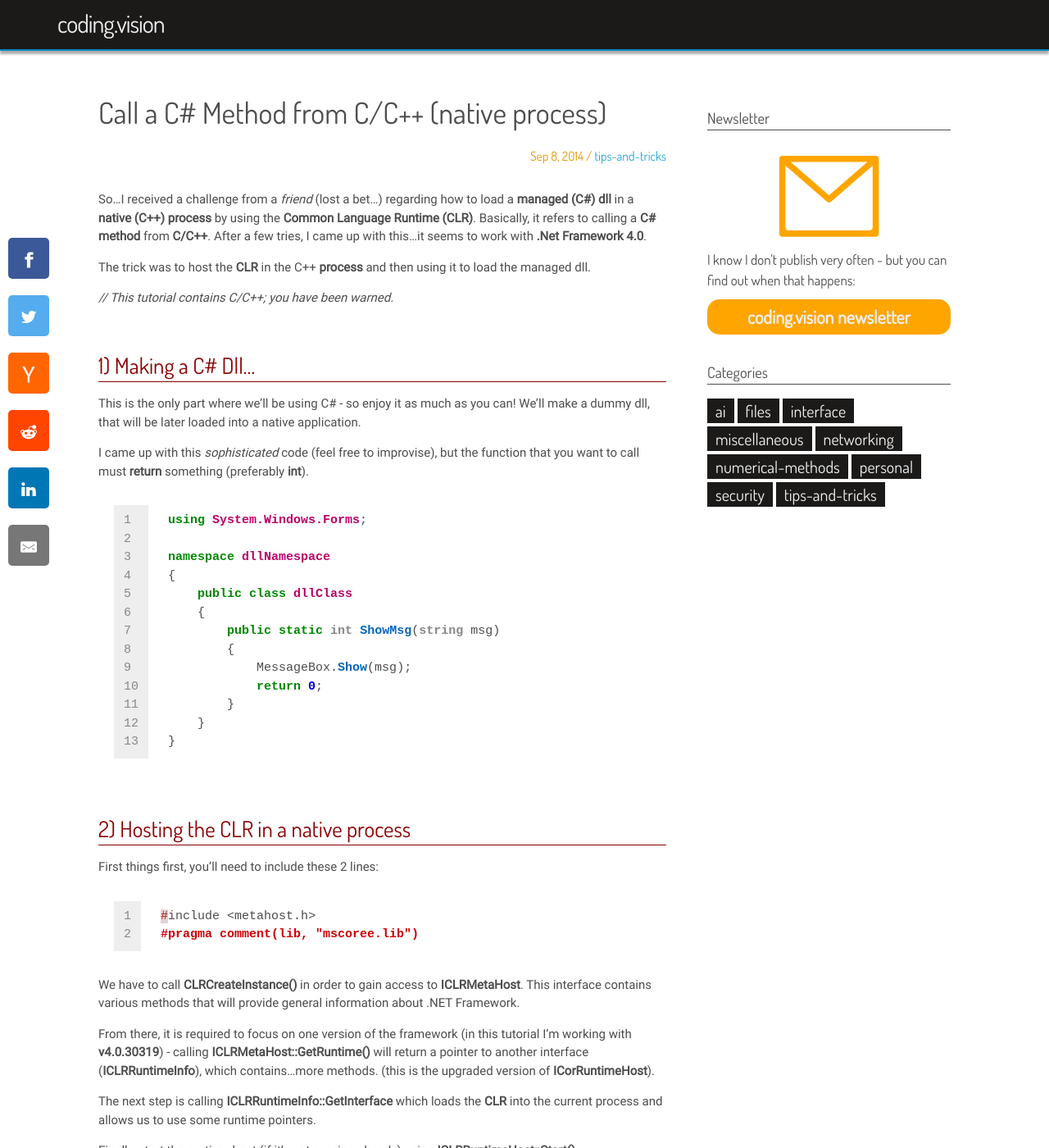
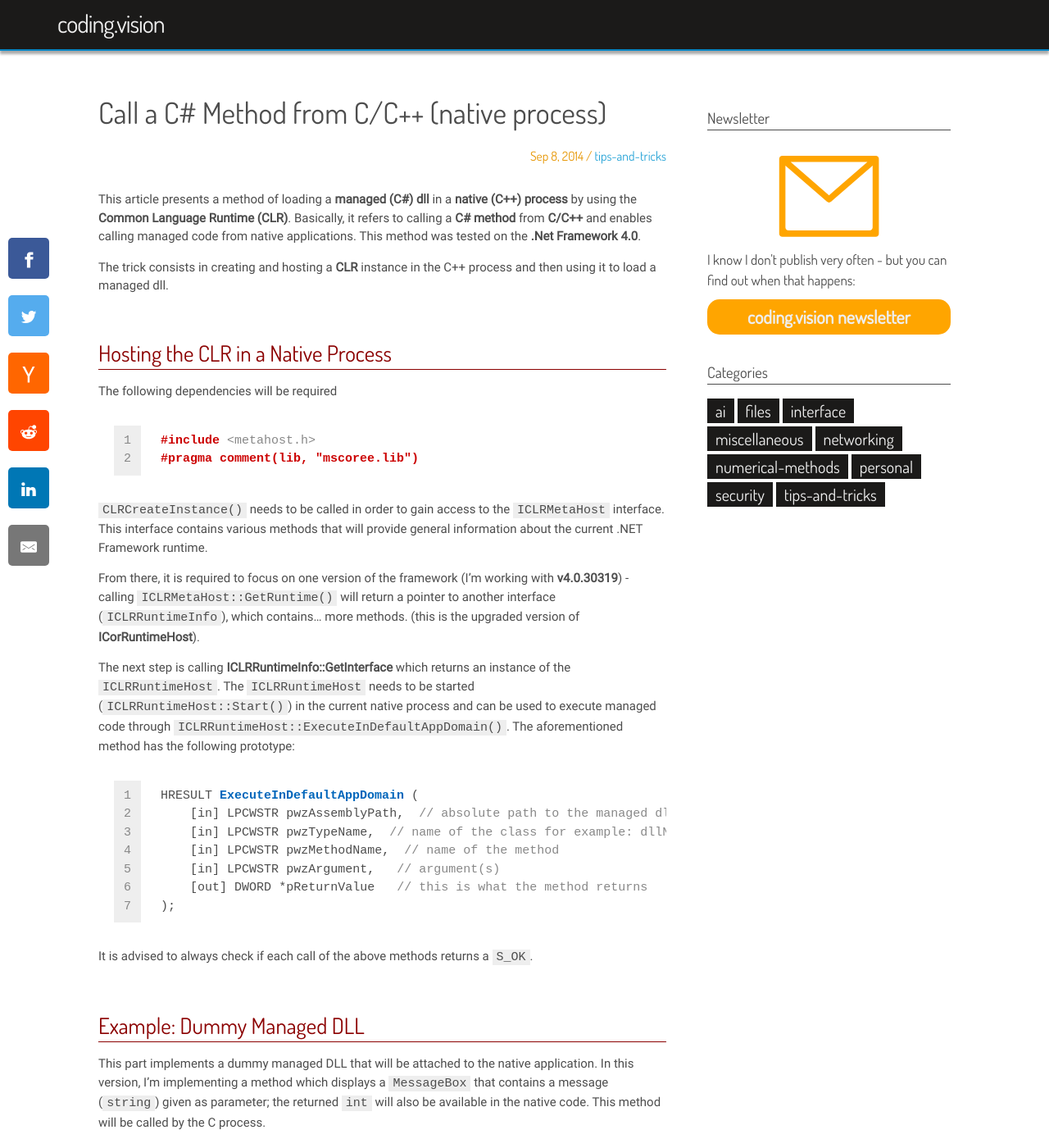
Before and after one commit to Apex95/apex95.github.io, a Jekyll site: the page built from _posts/2014-09-08-calling-a-c-method-from-c-c-native-process.markdown, in a window 1280 px wide and 1400 px high. Shown: the whole window at 82% size. Built offline with Jekyll 4.4.1, drawn with Linux system fonts in a browser that asks for light colours; some web fonts are replaced; comment, search, counter and statistics services are not loaded; some of the changed text lies outside the part shown.

Commit message:
updated article

````diff
--- a/_posts/2014-09-08-calling-a-c-method-from-c-c-native-process.markdown
+++ b/_posts/2014-09-08-calling-a-c-method-from-c-c-native-process.markdown
@@ -6,17 +6,42 @@ categories: tips-and-tricks
 image: /imgs/thumbnails/runtime-host.webp
 ---
 
-So...I received a challenge from a _friend_ (lost a bet...) regarding how to load a **managed (C#) dll** in a **native (C++) process** by using the **Common Language Runtime (CLR)**. Basically, it refers to calling a **C# method** from **C/C++**. After a few tries, I came up with this...it seems to work with **.Net Framework 4.0**.
+This article presents a method of loading a **managed (C#) dll** in a **native (C++) process** by using the **Common Language Runtime (CLR)**. Basically, it refers to calling a **C# method** from **C/C++** and enables calling managed code from native applications. This method was tested on the **.Net Framework 4.0**.
 
-The trick was to host the **CLR** in the C++ **process** and then using it to load the managed dll.
+The trick consists in creating and hosting a **CLR** instance in the C++ process and then using it to load a managed dll.
 
-_// This tutorial contains C/C++; you have been warned._
 
-## 1) Making a C# Dll...
+## Hosting the CLR in a Native Process
 
-This is the only part where we'll be using C# - so enjoy it as much as you can! We'll make a dummy dll, that will be later loaded into a native application.
+The following dependencies will be required
 
-I came up with this _sophisticated_ code (feel free to improvise), but the function that you want to call must **return** something (preferably **int**).
+```c
+#include <metahost.h>
+#pragma comment(lib, "mscoree.lib")
+```
+
+`CLRCreateInstance()` needs to be called in order to gain access to the `ICLRMetaHost` interface. This interface contains various methods that will provide general information about the current .NET Framework runtime.
+
+From there, it is required to focus on one version of the framework (I'm working with **v4.0.30319**) - calling `ICLRMetaHost::GetRuntime()` will return a pointer to another interface (`ICLRRuntimeInfo`), which contains... more methods. (this is the upgraded version of **ICorRuntimeHost**).
+
+The next step is calling **ICLRRuntimeInfo::GetInterface** which returns an instance of the `ICLRRuntimeHost`. The `ICLRRuntimeHost` needs to be started (`ICLRRuntimeHost::Start()`) in the current native process and can be used to execute managed code through `ICLRRuntimeHost::ExecuteInDefaultAppDomain()`. The aforementioned method has the following prototype:
+
+```c
+HRESULT ExecuteInDefaultAppDomain (
+    [in] LPCWSTR pwzAssemblyPath,  // absolute path to the managed dll (not relative!)
+    [in] LPCWSTR pwzTypeName,  // name of the class for example: dllNamespace.dllClass
+    [in] LPCWSTR pwzMethodName,  // name of the method
+    [in] LPCWSTR pwzArgument,   // argument(s)
+    [out] DWORD *pReturnValue   // this is what the method returns
+);
+```
+
+It is advised to always check if each call of the above methods returns a `S_OK`.
+
+## Example: Dummy Managed DLL
+
+This part implements a dummy managed DLL that will be attached to the native application. In this version, I'm implementing a method which displays a `MessageBox` that contains a message (`string`) given as parameter; the returned `int` will also be available in the native code. This method will be called by the C process.
+
 
 ```csharp
 using System.Windows.Forms;
@@ -34,43 +59,9 @@ namespace dllNamespace
 }
 ```
 
-## 2) Hosting the CLR in a native process
+## Example: Native Application
 
-First things first, you'll need to include these 2 lines:
-
-```csharp
-#include <metahost.h>
-#pragma comment(lib, "mscoree.lib")
-```
-
-We have to call **CLRCreateInstance()** in order to gain access to **ICLRMetaHost**. This interface contains various methods that will provide general information about .NET Framework.
-
-From there, it is required to focus on one version of the framework (in this tutorial I'm working with **v4.0.30319**) - calling **ICLRMetaHost::GetRuntime()** will return a pointer to another interface (**ICLRRuntimeInfo**), which contains...more methods. (this is the upgraded version of **ICorRuntimeHost**).
-
-The next step is calling **ICLRRuntimeInfo::GetInterface** which loads the **CLR** into the current process and allows us to use some runtime pointers.
-
-Finally, start the runtime host (if it's not running already) using **ICLRRuntimeHost::Start()**.
-
-## 3) Calling a method from the Managed Dll
-
-This is done via the runtime host that we struggled to load earlier.
-Using **ICLRRuntimeHost::ExecuteInDefaultAppDomain()** with a bunch of arguments does the job pretty well.
-
-The method looks like this:
-
-```c
-HRESULT ExecuteInDefaultAppDomain (
-    [in] LPCWSTR pwzAssemblyPath,  // absolute path to the managed dll (not relative!)
-    [in] LPCWSTR pwzTypeName,  // name of the class for example: dllNamespace.dllClass
-    [in] LPCWSTR pwzMethodName,  // name of the method
-    [in] LPCWSTR pwzArgument,   // argument(s)
-    [out] DWORD *pReturnValue   // this is what the method returns
-);
-```
-
-## SourceCode
-
-This is the whole sourcecode:
+I've implemented a loader for the previously presented DLL.
 
 ```c
 #include <metahost.h>
@@ -86,18 +77,18 @@ int main()
         if (metaHost->GetRuntime(L"v4.0.30319", IID_ICLRRuntimeInfo, (LPVOID*)&runtimeInfo) == S_OK)
             if (runtimeInfo->GetInterface(CLSID_CLRRuntimeHost, IID_ICLRRuntimeHost, (LPVOID*)&runtimeHost) == S_OK)
                 if (runtimeHost->Start() == S_OK)
-	        {
-		    DWORD pReturnValue;
-		    runtimeHost->ExecuteInDefaultAppDomain(L"C:\\random.dll", L"dllNamespace.dllClass", L"ShowMsg", L"It works!!", &pReturnValue);
+	            {
+                    DWORD pReturnValue;
+                    runtimeHost->ExecuteInDefaultAppDomain(L"C:\\random.dll", L"dllNamespace.dllClass", L"ShowMsg", L"It works!!", &pReturnValue);
 
-		    runtimeInfo->Release();
-		    metaHost->Release();
-		    runtimeHost->Release();
+                    runtimeInfo->Release();
+                    metaHost->Release();
+                    runtimeHost->Release();
                 }
     return 0;
 }
 ```
 
-<u>Short advice:</u> always check that each **HRESULT** returned is equivalent to **S_OK**.
+
 
 **P.S.:** due to some problems with my compiler, I couldn't test this code properly - last time, it worked pretty well...hope it still does so.
````
